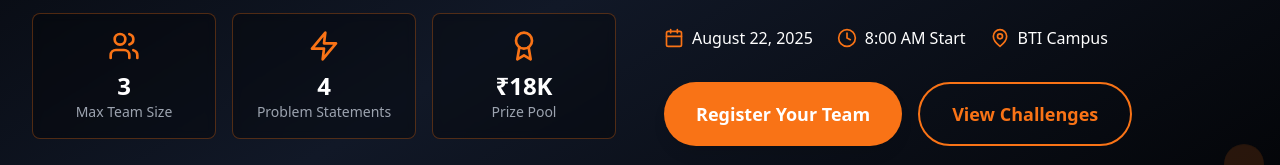
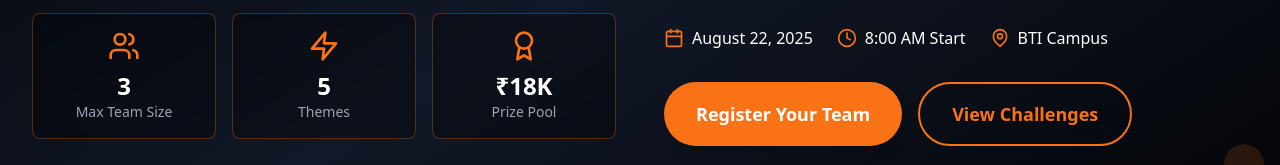
Before and after one commit to likhithkumarj/hackfinity, a React (Vite) app: page / in a window 1280 px wide. Shown: the part 446-611 px from the top of the page. Built offline with nearby package versions, Linux system fonts and the light colour scheme.

Commit message:
Theme count updated in hero section

```diff
--- a/src/components/Hero.tsx
+++ b/src/components/Hero.tsx
@@ -150,8 +150,8 @@ const Hero: React.FC = () => {
               </div>
               <div className="bg-black/30 backdrop-blur-sm border border-orange-500/30 rounded-lg p-3 sm:p-4 text-center">
                 <Zap className="w-6 h-6 sm:w-8 sm:h-8 text-orange-500 mx-auto mb-2" />
-                <div className="text-lg sm:text-2xl font-bold text-white">4</div>
-                <div className="text-gray-400 text-xs sm:text-sm">Problem Statements</div>
+                <div className="text-lg sm:text-2xl font-bold text-white">5</div>
+                <div className="text-gray-400 text-xs sm:text-sm">Themes</div>
               </div>
               <div className="bg-black/30 backdrop-blur-sm border border-orange-500/30 rounded-lg p-3 sm:p-4 text-center">
                 <Award className="w-6 h-6 sm:w-8 sm:h-8 text-orange-500 mx-auto mb-2" />
```
